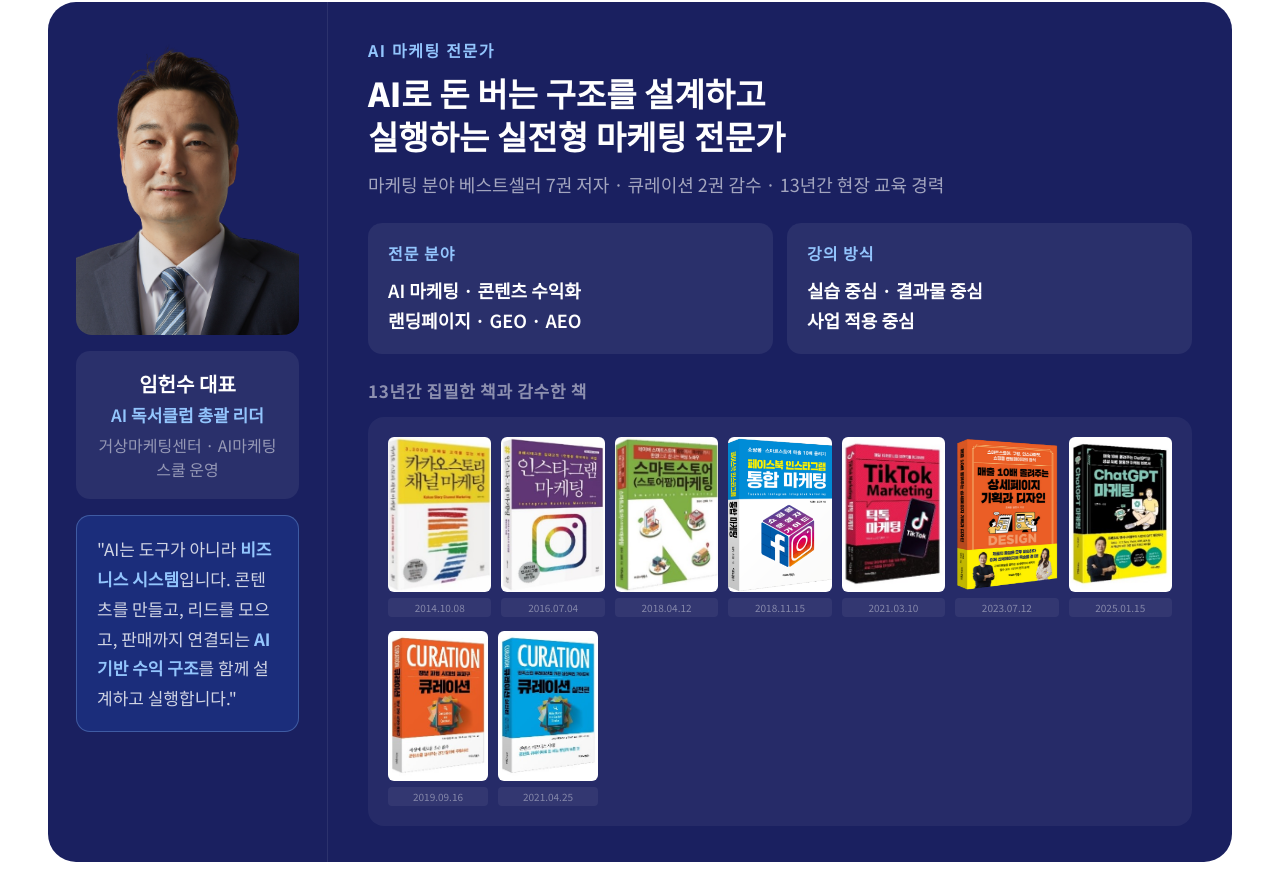
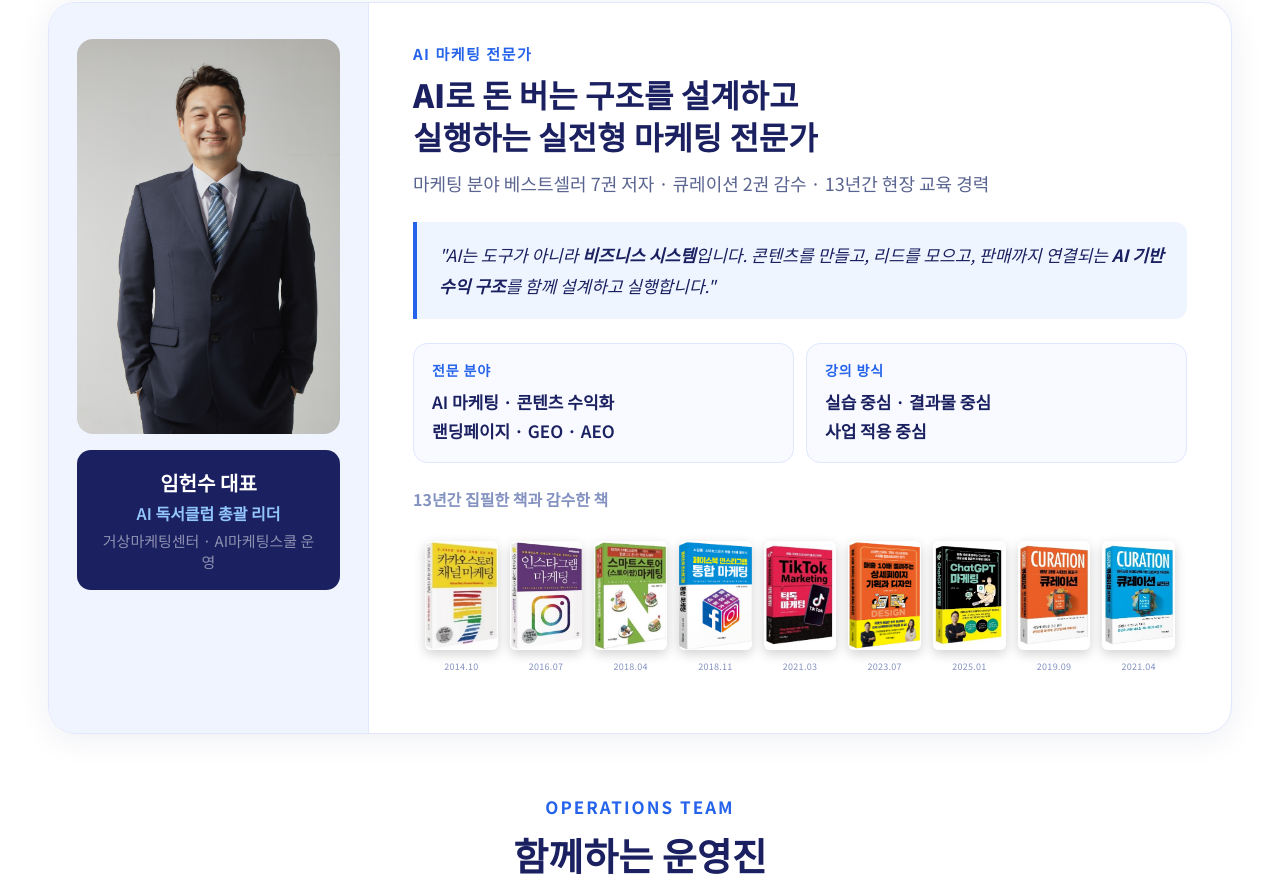
Before and after one commit to woodlaws/ai-bookclub, a plain HTML site: page join.dc.html in a window 1280 px wide. Shown: the part 1046-1931 px from the top of the page. Drawn offline with nearby package versions, Linux system fonts and the light colour scheme.

Commit message:
Add files via upload

```diff
--- a/join.dc.html
+++ b/join.dc.html
@@ -167,81 +167,76 @@ a:hover { color: #2563eb; }
     </div>
 
     <!-- 임헌수 대표 FULL WIDTH CARD -->
-    <div style="background: #1a2060; border-radius: 28px; overflow: hidden; margin-bottom: 60px;">
-      <div style="display: grid; grid-template-columns: 280px 1fr; gap: 0; align-items: stretch;">
+    <div style="background: #fff; border-radius: 28px; overflow: hidden; margin-bottom: 60px; border: 1.5px solid #e0e7ff; box-shadow: 0 4px 32px rgba(26,32,96,0.08);">
+      <div style="display: grid; grid-template-columns: 320px 1fr; gap: 0; align-items: stretch;">
         <!-- Left: Photo -->
-        <div style="padding: 36px 28px; display: flex; flex-direction: column; gap: 16px; border-right: 1px solid rgba(255,255,255,0.08);">
-          <img src="uploads/임헌수.png" style="width: 100%; aspect-ratio: 3/4; object-fit: cover; object-position: center top; border-radius: 16px; display: block;" alt="임헌수 대표" />
-          <div style="background: rgba(255,255,255,0.07); border-radius: 14px; padding: 18px 20px; text-align: center;">
+        <div style="background: #f0f4ff; padding: 36px 28px; display: flex; flex-direction: column; gap: 16px; border-right: 1.5px solid #e0e7ff; align-items: center;">
+          <img src="uploads/2209026378.jpg" style="width: 100%; object-fit: cover; border-radius: 16px; display: block;" alt="임헌수 대표" />
+          <div style="background: #1a2060; border-radius: 14px; padding: 18px 20px; text-align: center; width: 100%;">
             <p style="font-size: 20px; font-weight: 800; color: #fff; margin-bottom: 4px;">임헌수 대표</p>
-            <p style="font-size: 17px; color: rgba(147,197,253,1); font-weight: 600;">AI 독서클럽 총괄 리더</p>
-            <p style="font-size: 16px; color: rgba(255,255,255,0.5); margin-top: 6px;">거상마케팅센터 · AI마케팅스쿨 운영</p>
-          </div>
-          <div style="background: rgba(37,99,235,0.2); border: 1px solid rgba(147,197,253,0.3); border-radius: 14px; padding: 18px 20px;">
-            <p style="font-size: 17px; color: rgba(255,255,255,0.8); line-height: 1.75;">"AI는 도구가 아니라 <strong style="color:#93c5fd;">비즈니스 시스템</strong>입니다. 콘텐츠를 만들고, 리드를 모으고, 판매까지 연결되는 <strong style="color:#93c5fd;">AI 기반 수익 구조</strong>를 함께 설계하고 실행합니다."</p>
+            <p style="font-size: 16px; color: rgba(147,197,253,1); font-weight: 600;">AI 독서클럽 총괄 리더</p>
+            <p style="font-size: 15px; color: rgba(255,255,255,0.5); margin-top: 5px;">거상마케팅센터 · AI마케팅스쿨 운영</p>
           </div>
         </div>
         <!-- Right: Content -->
-        <div style="padding: 36px 40px; display: flex; flex-direction: column; gap: 24px;">
+        <div style="padding: 40px 44px; display: flex; flex-direction: column; gap: 24px;">
           <div>
-            <p style="font-size: 16px; font-weight: 700; color: rgba(147,197,253,1); letter-spacing: 0.1em; text-transform: uppercase; margin-bottom: 10px;">AI 마케팅 전문가</p>
-            <h3 style="font-size: clamp(24px, 3vw, 33px); font-weight: 900; color: #fff; line-height: 1.3; margin-bottom: 12px;">AI로 돈 버는 구조를 설계하고<br/>실행하는 실전형 마케팅 전문가</h3>
-            <p style="font-size: 18px; color: rgba(255,255,255,0.6); line-height: 1.6;">마케팅 분야 베스트셀러 7권 저자 · 큐레이션 2권 감수 · 13년간 현장 교육 경력</p>
+            <p style="font-size: 15px; font-weight: 700; color: #2563eb; letter-spacing: 0.1em; text-transform: uppercase; margin-bottom: 10px;">AI 마케팅 전문가</p>
+            <h3 style="font-size: clamp(24px, 3vw, 32px); font-weight: 900; color: #1a2060; line-height: 1.3; margin-bottom: 12px;">AI로 돈 버는 구조를 설계하고<br/>실행하는 실전형 마케팅 전문가</h3>
+            <p style="font-size: 18px; color: #5a6490; line-height: 1.6;">마케팅 분야 베스트셀러 7권 저자 · 큐레이션 2권 감수 · 13년간 현장 교육 경력</p>
           </div>
-          <div style="display: grid; grid-template-columns: 1fr 1fr; gap: 14px;">
-            <div style="background: rgba(255,255,255,0.07); border-radius: 14px; padding: 18px 20px;">
-              <p style="font-size: 16px; font-weight: 700; color: rgba(147,197,253,1); margin-bottom: 10px; letter-spacing: 0.06em; text-transform: uppercase;">전문 분야</p>
-              <p style="font-size: 18px; color: #fff; line-height: 1.7; font-weight: 600;">AI 마케팅 · 콘텐츠 수익화<br/>랜딩페이지 · GEO · AEO</p>
+          <div style="background: #eef5ff; border-left: 4px solid #2563eb; border-radius: 0 12px 12px 0; padding: 18px 22px;">
+            <p style="font-size: 17px; color: #1a2060; line-height: 1.8; font-style: italic;">"AI는 도구가 아니라 <strong>비즈니스 시스템</strong>입니다. 콘텐츠를 만들고, 리드를 모으고, 판매까지 연결되는 <strong>AI 기반 수익 구조</strong>를 함께 설계하고 실행합니다."</p>
           </div>
-            <div style="background: rgba(255,255,255,0.07); border-radius: 14px; padding: 18px 20px;">
-              <p style="font-size: 16px; font-weight: 700; color: rgba(147,197,253,1); margin-bottom: 10px; letter-spacing: 0.06em; text-transform: uppercase;">강의 방식</p>
-              <p style="font-size: 18px; color: #fff; line-height: 1.7; font-weight: 600;">실습 중심 · 결과물 중심<br/>사업 적용 중심</p>
+          <div style="display: grid; grid-template-columns: 1fr 1fr; gap: 12px;">
+            <div style="background: #f8faff; border-radius: 14px; padding: 16px 18px; border: 1px solid #e0e7ff;">
+              <p style="font-size: 14px; font-weight: 700; color: #2563eb; margin-bottom: 8px; letter-spacing: 0.06em; text-transform: uppercase;">전문 분야</p>
+              <p style="font-size: 17px; color: #1a2060; line-height: 1.7; font-weight: 600;">AI 마케팅 · 콘텐츠 수익화<br/>랜딩페이지 · GEO · AEO</p>
+            </div>
+            <div style="background: #f8faff; border-radius: 14px; padding: 16px 18px; border: 1px solid #e0e7ff;">
+              <p style="font-size: 14px; font-weight: 700; color: #2563eb; margin-bottom: 8px; letter-spacing: 0.06em; text-transform: uppercase;">강의 방식</p>
+              <p style="font-size: 17px; color: #1a2060; line-height: 1.7; font-weight: 600;">실습 중심 · 결과물 중심<br/>사업 적용 중심</p>
             </div>
           </div>
           <!-- Books -->
           <div>
-            <p style="font-size: 17px; font-weight: 700; color: rgba(255,255,255,0.5); margin-bottom: 14px; letter-spacing: 0.04em;">13년간 집필한 책과 감수한 책</p>
-            <div style="background: rgba(255,255,255,0.05); border-radius: 16px; padding: 20px; display: flex; flex-direction: column; gap: 14px;">
-              <div style="display: flex; gap: 10px; flex-wrap: wrap;">
-                <div style="text-align: center; flex: 1; min-width: 72px;">
-                  <img src="uploads/1.카카오스토리채널마케팅.jpg" style="width: 100%; aspect-ratio: 2/3; object-fit: cover; border-radius: 6px; display: block; margin-bottom: 6px;" alt="카카오스토리채널마케팅" />
-                  <p style="font-size: 10px; color: rgba(255,255,255,0.4); background: rgba(255,255,255,0.06); border-radius: 4px; padding: 2px 6px;">2014.10.08</p>
+            <p style="font-size: 16px; font-weight: 700; color: #8492c0; margin-bottom: 14px;">13년간 집필한 책과 감수한 책</p>
+            <div style="display: flex; gap: 12px; flex-wrap: wrap; background: #ffffff; border-radius: 16px; padding: 16px 12px 20px;">
+              <div style="text-align: center; flex: 1; min-width: 68px; max-width: 90px; display: flex; flex-direction: column; align-items: center;">
+                <img src="uploads/1.카카오스토리채널마케팅.jpg" style="width: 100%; aspect-ratio: 2/3; object-fit: cover; border-radius: 6px; display: block; box-shadow: 0 4px 12px rgba(0,0,0,0.18);" alt="카카오스토리채널마케팅" />
+                <p style="font-size: 9px; color: #8492c0; margin-top: 10px; letter-spacing: 0.03em;">2014.10</p>
               </div>
-                <div style="text-align: center; flex: 1; min-width: 72px;">
-                  <img src="uploads/2.인스타그램마케팅.jpg" style="width: 100%; aspect-ratio: 2/3; object-fit: cover; border-radius: 6px; display: block; margin-bottom: 6px;" alt="인스타그램마케팅" />
-                  <p style="font-size: 10px; color: rgba(255,255,255,0.4); background: rgba(255,255,255,0.06); border-radius: 4px; padding: 2px 6px;">2016.07.04</p>
+              <div style="text-align: center; flex: 1; min-width: 68px; max-width: 90px; display: flex; flex-direction: column; align-items: center;">
+                <img src="uploads/2.인스타그램마케팅.jpg" style="width: 100%; aspect-ratio: 2/3; object-fit: cover; border-radius: 6px; display: block; box-shadow: 0 4px 12px rgba(0,0,0,0.18);" alt="인스타그램마케팅" />
+                <p style="font-size: 9px; color: #8492c0; margin-top: 10px; letter-spacing: 0.03em;">2016.07</p>
               </div>
-                <div style="text-align: center; flex: 1; min-width: 72px;">
-                  <img src="uploads/3.스마트스토어마케팅.jpg" style="width: 100%; aspect-ratio: 2/3; object-fit: cover; border-radius: 6px; display: block; margin-bottom: 6px;" alt="스마트스토어마케팅" />
-                  <p style="font-size: 10px; color: rgba(255,255,255,0.4); background: rgba(255,255,255,0.06); border-radius: 4px; padding: 2px 6px;">2018.04.12</p>
+              <div style="text-align: center; flex: 1; min-width: 68px; max-width: 90px; display: flex; flex-direction: column; align-items: center;">
+                <img src="uploads/3.스마트스토어마케팅.jpg" style="width: 100%; aspect-ratio: 2/3; object-fit: cover; border-radius: 6px; display: block; box-shadow: 0 4px 12px rgba(0,0,0,0.18);" alt="스마트스토어마케팅" />
+                <p style="font-size: 9px; color: #8492c0; margin-top: 10px; letter-spacing: 0.03em;">2018.04</p>
               </div>
-                <div style="text-align: center; flex: 1; min-width: 72px;">
-                  <img src="uploads/4.페이스북인스타그램통합마케팅.png" style="width: 100%; aspect-ratio: 2/3; object-fit: cover; border-radius: 6px; display: block; margin-bottom: 6px;" alt="페이스북인스타그램통합마케팅" />
-                  <p style="font-size: 10px; color: rgba(255,255,255,0.4); background: rgba(255,255,255,0.06); border-radius: 4px; padding: 2px 6px;">2018.11.15</p>
+              <div style="text-align: center; flex: 1; min-width: 68px; max-width: 90px; display: flex; flex-direction: column; align-items: center;">
+                <img src="uploads/4.페이스북인스타그램통합마케팅.png" style="width: 100%; aspect-ratio: 2/3; object-fit: cover; border-radius: 6px; display: block; box-shadow: 0 4px 12px rgba(0,0,0,0.18);" alt="페이스북인스타그램통합마케팅" />
+                <p style="font-size: 9px; color: #8492c0; margin-top: 10px; letter-spacing: 0.03em;">2018.11</p>
               </div>
-                <div style="text-align: center; flex: 1; min-width: 72px;">
-                  <img src="uploads/5.틱톡마케팅.jpg" style="width: 100%; aspect-ratio: 2/3; object-fit: cover; border-radius: 6px; display: block; margin-bottom: 6px;" alt="틱톡마케팅" />
-                  <p style="font-size: 10px; color: rgba(255,255,255,0.4); background: rgba(255,255,255,0.06); border-radius: 4px; padding: 2px 6px;">2021.03.10</p>
+              <div style="text-align: center; flex: 1; min-width: 68px; max-width: 90px; display: flex; flex-direction: column; align-items: center;">
+                <img src="uploads/5.틱톡마케팅.jpg" style="width: 100%; aspect-ratio: 2/3; object-fit: cover; border-radius: 6px; display: block; box-shadow: 0 4px 12px rgba(0,0,0,0.18);" alt="틱톡마케팅" />
+                <p style="font-size: 9px; color: #8492c0; margin-top: 10px; letter-spacing: 0.03em;">2021.03</p>
               </div>
-                <div style="text-align: center; flex: 1; min-width: 72px;">
-                  <img src="uploads/6.잘팔리는상세페이지기획과디자인.png" style="width: 100%; aspect-ratio: 2/3; object-fit: cover; border-radius: 6px; display: block; margin-bottom: 6px;" alt="잘팔리는상세페이지기획과디자인" />
-                  <p style="font-size: 10px; color: rgba(255,255,255,0.4); background: rgba(255,255,255,0.06); border-radius: 4px; padding: 2px 6px;">2023.07.12</p>
+              <div style="text-align: center; flex: 1; min-width: 68px; max-width: 90px; display: flex; flex-direction: column; align-items: center;">
+                <img src="uploads/6.잘팔리는상세페이지기획과디자인.png" style="width: 100%; aspect-ratio: 2/3; object-fit: cover; border-radius: 6px; display: block; box-shadow: 0 4px 12px rgba(0,0,0,0.18);" alt="잘팔리는상세페이지기획과디자인" />
+                <p style="font-size: 9px; color: #8492c0; margin-top: 10px; letter-spacing: 0.03em;">2023.07</p>
               </div>
-                <div style="text-align: center; flex: 1; min-width: 72px;">
-                  <img src="uploads/7.ChatGPT마케팅.jpg" style="width: 100%; aspect-ratio: 2/3; object-fit: cover; border-radius: 6px; display: block; margin-bottom: 6px;" alt="ChatGPT마케팅" />
-                  <p style="font-size: 10px; color: rgba(255,255,255,0.4); background: rgba(255,255,255,0.06); border-radius: 4px; padding: 2px 6px;">2025.01.15</p>
+              <div style="text-align: center; flex: 1; min-width: 68px; max-width: 90px; display: flex; flex-direction: column; align-items: center;">
+                <img src="uploads/7.ChatGPT마케팅.jpg" style="width: 100%; aspect-ratio: 2/3; object-fit: cover; border-radius: 6px; display: block; box-shadow: 0 4px 12px rgba(0,0,0,0.18);" alt="ChatGPT마케팅" />
+                <p style="font-size: 9px; color: #8492c0; margin-top: 10px; letter-spacing: 0.03em;">2025.01</p>
               </div>
+              <div style="text-align: center; flex: 1; min-width: 68px; max-width: 90px; display: flex; flex-direction: column; align-items: center;">
+                <img src="uploads/8.큐레이션1.jpg" style="width: 100%; aspect-ratio: 2/3; object-fit: cover; border-radius: 6px; display: block; box-shadow: 0 4px 12px rgba(0,0,0,0.18);" alt="큐레이션" />
+                <p style="font-size: 9px; color: #8492c0; margin-top: 10px; letter-spacing: 0.03em;">2019.09</p>
               </div>
-              <div style="display: flex; gap: 10px;">
-                <div style="text-align: center; flex: 1; min-width: 72px; max-width: 100px;">
-                  <img src="uploads/8.큐레이션1.jpg" style="width: 100%; aspect-ratio: 2/3; object-fit: cover; border-radius: 6px; display: block; margin-bottom: 6px;" alt="큐레이션" />
-                  <p style="font-size: 10px; color: rgba(255,255,255,0.4); background: rgba(255,255,255,0.06); border-radius: 4px; padding: 2px 6px;">2019.09.16</p>
-                </div>
-                <div style="text-align: center; flex: 1; min-width: 72px; max-width: 100px;">
-                  <img src="uploads/9.큐레이션2.jpg" style="width: 100%; aspect-ratio: 2/3; object-fit: cover; border-radius: 6px; display: block; margin-bottom: 6px;" alt="큐레이션 실전편" />
-                  <p style="font-size: 10px; color: rgba(255,255,255,0.4); background: rgba(255,255,255,0.06); border-radius: 4px; padding: 2px 6px;">2021.04.25</p>
-                </div>
-                <div style="flex: 5;"></div>
+              <div style="text-align: center; flex: 1; min-width: 68px; max-width: 90px; display: flex; flex-direction: column; align-items: center;">
+                <img src="uploads/9.큐레이션2.jpg" style="width: 100%; aspect-ratio: 2/3; object-fit: cover; border-radius: 6px; display: block; box-shadow: 0 4px 12px rgba(0,0,0,0.18);" alt="큐레이션 실전편" />
+                <p style="font-size: 9px; color: #8492c0; margin-top: 10px; letter-spacing: 0.03em;">2021.04</p>
               </div>
             </div>
           </div>
@@ -257,8 +252,8 @@ a:hover { color: #2563eb; }
 
     <div class="staff-grid" style="display: grid; grid-template-columns: repeat(2, 1fr); gap: 28px; margin-bottom: 40px;">
       <!-- 이유진 팀장 -->
-      <div style="background: #1a2060; border-radius: 24px; overflow: hidden;">
-        <div style="padding: 28px 28px 0;">
+      <div style="background: #1a2060; border-radius: 24px; overflow: hidden; border: 1px solid rgba(30,40,100,0.25);">
+        <div style="padding: 6px 6px 0;">
           <img src="uploads/이유진.png" style="width: 100%; aspect-ratio: 1/1; object-fit: cover; object-position: center top; border-radius: 16px; display: block;" alt="이유진 팀장" />
         </div>
         <div style="padding: 24px 28px 28px;">
@@ -269,8 +264,8 @@ a:hover { color: #2563eb; }
         </div>
       </div>
       <!-- 박미희 팀장 -->
-      <div style="background: #1a2060; border-radius: 24px; overflow: hidden;">
-        <div style="padding: 28px 28px 0;">
+      <div style="background: #1a2060; border-radius: 24px; overflow: hidden; border: 1px solid rgba(30,40,100,0.25);">
+        <div style="padding: 6px 6px 0;">
           <img src="uploads/박미희1.png" style="width: 100%; aspect-ratio: 1/1; object-fit: cover; object-position: center top; border-radius: 16px; display: block; background: #1a2060;" alt="박미희 팀장" />
         </div>
         <div style="padding: 24px 28px 28px;">
```
Also changed, not shown: README.md, uploads/2209026378.jpg (added), uploads/얇.png (added), uploads/책.png (added), vercel.json. Lines whose indentation alone changed are shown as unchanged.
